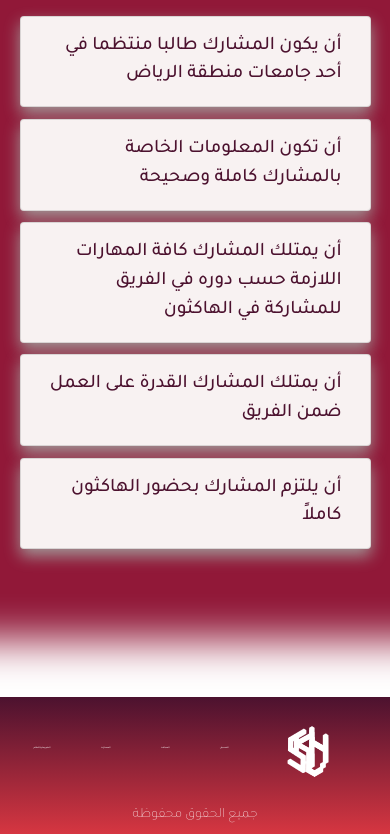
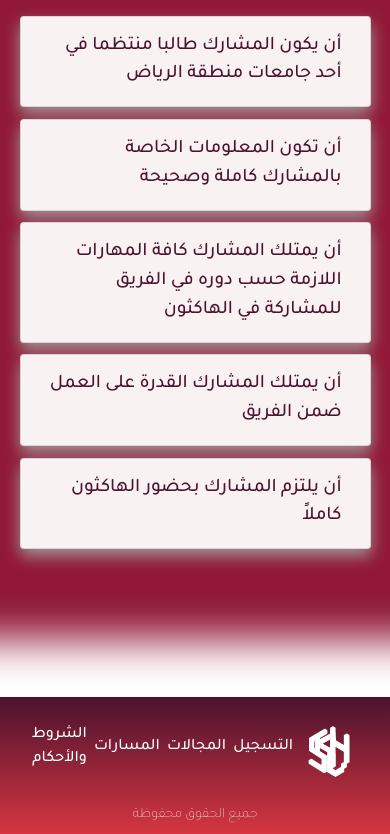
Before and after one commit to SuperRenad/KSU-Hackathon, a plain HTML site: page index.html in a window 390 px wide. Shown: the part 4080-4914 px from the top of the page. Drawn offline with nearby package versions, Linux system fonts and the light colour scheme.

Commit message:
Update styles.css

```diff
--- a/styles.css
+++ b/styles.css
@@ -349,7 +349,6 @@ Small devices (landscape phones, 576px and up) */
         text-decoration: none;
         color: white;
         margin-right: 2%;
-        font-size: 15%;
     }
 }
 
```
